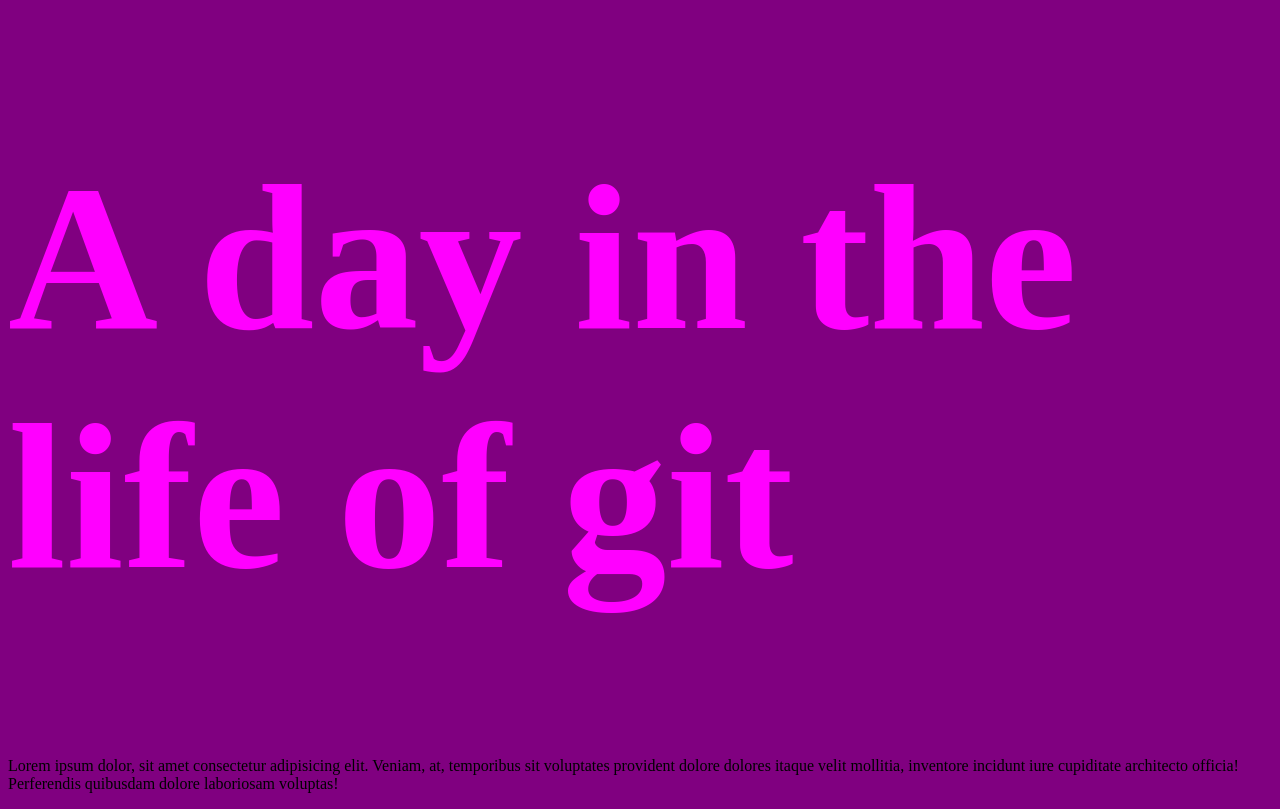
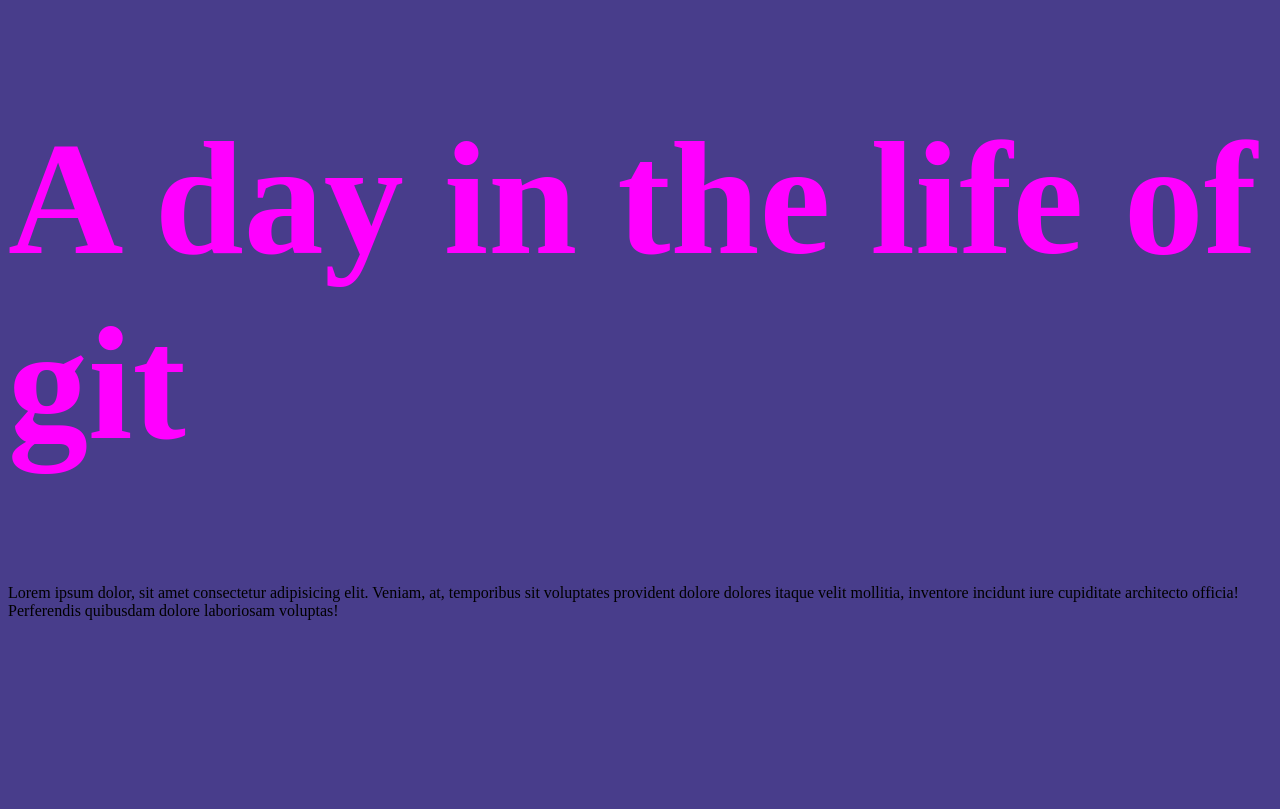
Before and after one commit to JohnCalabro/TextGitDemo, a plain HTML site: page index.html in a window 1280 px wide. Drawn offline with Linux system fonts and the light colour scheme.

Commit message:
I forgot about the other commit
git log --oneline
git status
q

```diff
--- a/app.css
+++ b/app.css
@@ -1,8 +1,8 @@
 body {
-    background-color: purple;
+    background-color: darkslateblue;
 }
 
 h1{
-    font-size: 13rem;
+    font-size: 10rem;
     color: magenta;
 }
```
